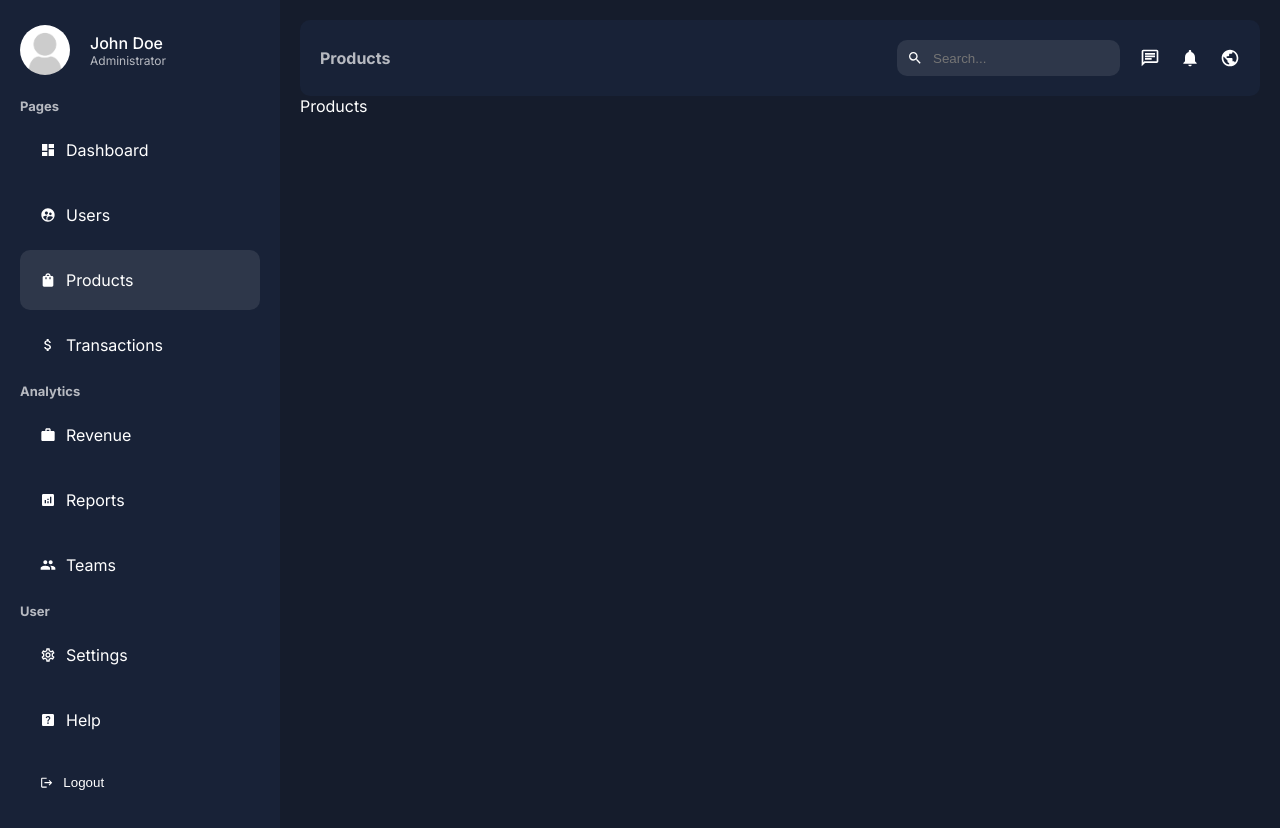
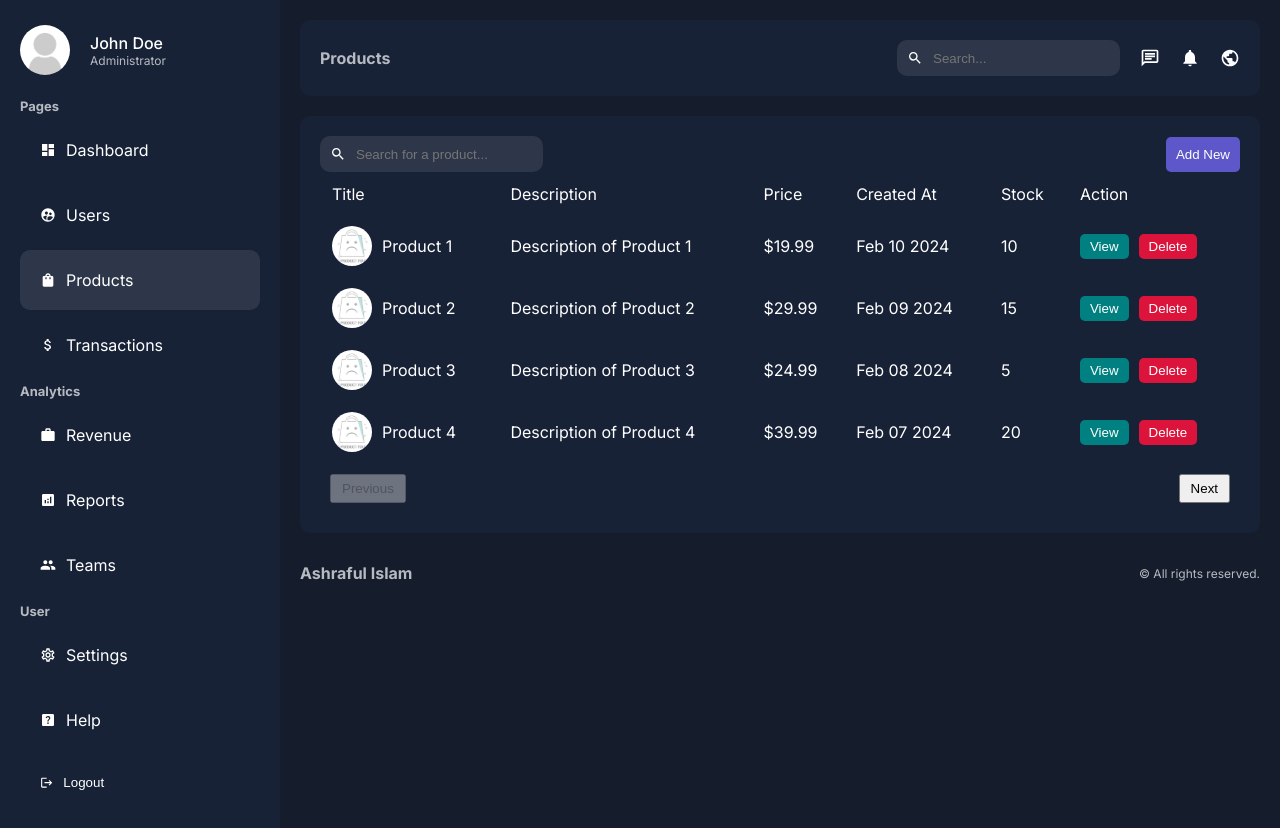
Before and after one commit to islamashraful/nextjs-admin-app, a Next.js app: page /dashboard/products in a window 1280 px wide. Built offline with nearby package versions, Linux system fonts and the light colour scheme.

Commit message:
Product List, User List

```diff
--- a/app/dashboard/layout.jsx
+++ b/app/dashboard/layout.jsx
@@ -1,5 +1,6 @@
 import Navbar from "../ui/dashboard/navbar/navbar";
 import Sidebar from "../ui/dashboard/sidebar/sidebar";
+import Footer from "../ui/dashboard/footer/footer";
 
 import styles from "../ui/dashboard/dashboard.module.css";
 
@@ -12,6 +13,7 @@
       <div className={styles.content}>
         <Navbar />
         {children}
+        <Footer />
       </div>
     </div>
   );
--- a/app/dashboard/products/page.jsx
+++ b/app/dashboard/products/page.jsx
@@ -1,5 +1,107 @@
-const Products = () => {
-  return <div>Products</div>;
+import Image from "next/image";
+import Link from "next/link";
+import Search from "@/app/ui/dashboard/search/search";
+import Pagination from "@/app/ui/dashboard/pagination/pagination";
+
+import styles from "@/app/ui/dashboard/products/products.module.css";
+
+const products = [
+  {
+    id: 1,
+    title: "Product 1",
+    desc: "Description of Product 1",
+    price: 19.99,
+    createdAt: new Date("2024-02-10"),
+    stock: 10,
+  },
+  {
+    id: 2,
+    title: "Product 2",
+    desc: "Description of Product 2",
+    price: 29.99,
+    createdAt: new Date("2024-02-09"),
+    stock: 15,
+  },
+  {
+    id: 3,
+    title: "Product 3",
+    desc: "Description of Product 3",
+    price: 24.99,
+    createdAt: new Date("2024-02-08"),
+    stock: 5,
+  },
+  {
+    id: 4,
+    title: "Product 4",
+    desc: "Description of Product 4",
+    price: 39.99,
+    createdAt: new Date("2024-02-07"),
+    stock: 20,
+  },
+];
+
+const Products = async ({ searchParams }) => {
+  const q = searchParams?.q || "";
+  const page = searchParams?.page || 1;
+
+  return (
+    <div className={styles.container}>
+      <div className={styles.top}>
+        <Search placeholder="Search for a product..." />
+        <Link href="/dashboard/products/add">
+          <button className={styles.addButton}>Add New</button>
+        </Link>
+      </div>
+      <table className={styles.table}>
+        <thead>
+          <tr>
+            <td>Title</td>
+            <td>Description</td>
+            <td>Price</td>
+            <td>Created At</td>
+            <td>Stock</td>
+            <td>Action</td>
+          </tr>
+        </thead>
+        <tbody>
+          {products.map((product) => (
+            <tr key={product.id}>
+              <td>
+                <div className={styles.product}>
+                  <Image
+                    src={product.img || "/noproduct.jpg"}
+                    alt=""
+                    width={40}
+                    height={40}
+                    className={styles.productImage}
+                  />
+                  {product.title}
+                </div>
+              </td>
+              <td>{product.desc}</td>
+              <td>${product.price}</td>
+              <td>{product.createdAt?.toString().slice(4, 16)}</td>
+              <td>{product.stock}</td>
+              <td>
+                <div className={styles.buttons}>
+                  <Link href={`/dashboard/products/${product.id}`}>
+                    <button className={`${styles.button} ${styles.view}`}>
+                      View
+                    </button>
+                  </Link>
+
+                  <button className={`${styles.button} ${styles.delete}`}>
+                    Delete
+                  </button>
+                </div>
+              </td>
+            </tr>
+          ))}
+        </tbody>
+      </table>
+      <Pagination count={100} />
+    </div>
+  );
 };
 
 export default Products;
--- /dev/null
+++ b/app/ui/dashboard/footer/footer.jsx
@@ -0,0 +1,12 @@
+import styles from "./footer.module.css";
+
+const Footer = () => {
+  return (
+    <div className={styles.container}>
+      <div className={styles.logo}>Ashraful Islam</div>
+      <div className={styles.text}>© All rights reserved.</div>
+    </div>
+  );
+};
+
+export default Footer;
--- /dev/null
+++ b/app/ui/dashboard/footer/footer.module.css
@@ -0,0 +1,15 @@
+.container {
+  display: flex;
+  align-items: center;
+  justify-content: space-between;
+  margin-top: 30px;
+  color: var(--textSoft);
+}
+
+.logo {
+  font-weight: bold;
+}
+
+.text {
+  font-size: 12px;
+}
--- /dev/null
+++ b/app/ui/dashboard/pagination/pagination.jsx
@@ -0,0 +1,48 @@
+"use client";
+
+import { usePathname, useRouter, useSearchParams } from "next/navigation";
+
+import styles from "./pagination.module.css";
+
+const ITEM_PER_PAGE = 2;
+
+const Pagination = ({ count }) => {
+  const searchParams = useSearchParams();
+  const { replace } = useRouter();
+  const pathname = usePathname();
+
+  const page = searchParams.get("page") || 1;
+
+  const params = new URLSearchParams(searchParams);
+
+  const hasPrev = ITEM_PER_PAGE * (parseInt(page) - 1) > 0;
+  const hasNext = ITEM_PER_PAGE * (parseInt(page) - 1) + ITEM_PER_PAGE < count;
+
+  const handleChangePage = (type) => {
+    type === "prev"
+      ? params.set("page", parseInt(page) - 1)
+      : params.set("page", parseInt(page) + 1);
+    replace(`${pathname}?${params}`);
+  };
+
+  return (
+    <div className={styles.container}>
+      <button
+        className={styles.button}
+        disabled={!hasPrev}
+        onClick={() => handleChangePage("prev")}
+      >
+        Previous
+      </button>
+      <button
+        className={styles.button}
+        disabled={!hasNext}
+        onClick={() => handleChangePage("next")}
+      >
+        Next
+      </button>
+    </div>
+  );
+};
+
+export default Pagination;
--- /dev/null
+++ b/app/ui/dashboard/pagination/pagination.module.css
@@ -0,0 +1,14 @@
+.container{
+  padding: 10px;
+  display: flex;
+  justify-content: space-between;
+}
+
+.button{
+  padding: 5px 10px;
+  cursor: pointer;
+}
+
+.button:disabled{
+  cursor: not-allowed;
+}
--- /dev/null
+++ b/app/ui/dashboard/products/products.module.css
@@ -0,0 +1,61 @@
+.container{
+  background-color: var(--bgSoft);
+  padding: 20px;
+  border-radius: 10px;
+  margin-top: 20px;
+}
+
+.top{
+  display: flex;
+  align-items: center;
+  justify-content: space-between;
+}
+
+.addButton{
+  padding: 10px;
+  background-color: #5d57c9;
+  color: var(--text);
+  border: none;
+  border-radius: 5px;
+  cursor: pointer;
+}
+
+.table{
+  width: 100%;
+}
+
+.table td{
+  padding: 10px;
+}
+
+.product{
+  display: flex;
+  align-items: center;
+  gap: 10px;
+}
+
+.productImage{
+  border-radius: 50%;
+  object-fit: cover;
+}
+
+.buttons{
+  display: flex;
+  gap: 10px;
+}
+
+.button{
+  padding: 5px 10px;
+  border-radius: 5px;
+  color: var(--text);
+  border: none;
+  cursor: pointer;
+}
+
+.view{
+  background-color: teal;
+}
+
+.delete{
+  background-color: crimson;
+}
--- /dev/null
+++ b/app/ui/dashboard/search/search.jsx
@@ -0,0 +1,13 @@
+import { MdSearch } from "react-icons/md";
+import styles from "./search.module.css";
+
+const Search = ({ placeholder }) => {
+  return (
+    <div className={styles.container}>
+      <MdSearch />
+      <input type="text" placeholder={placeholder} className={styles.input} />
+    </div>
+  );
+};
+
+export default Search;
--- /dev/null
+++ b/app/ui/dashboard/search/search.module.css
@@ -0,0 +1,16 @@
+.container {
+  display: flex;
+  align-items: center;
+  gap: 10px;
+  background-color: #2e374a;
+  padding: 10px;
+  border-radius: 10px;
+  width: max-content;
+}
+
+.input {
+  background-color: transparent;
+  border: none;
+  color: var(--text);
+  outline: none;
+}
--- /dev/null
+++ b/app/ui/dashboard/users/users.module.css
@@ -0,0 +1,61 @@
+.container {
+  background-color: var(--bgSoft);
+  padding: 20px;
+  border-radius: 10px;
+  margin-top: 20px;
+}
+
+.top {
+  display: flex;
+  align-items: center;
+  justify-content: space-between;
+}
+
+.addButton {
+  padding: 10px;
+  background-color: #5d57c9;
+  color: var(--text);
+  border: none;
+  border-radius: 5px;
+  cursor: pointer;
+}
+
+.table {
+  width: 100%;
+}
+
+.table td {
+  padding: 10px;
+}
+
+.user {
+  display: flex;
+  align-items: center;
+  gap: 10px;
+}
+
+.userImage {
+  border-radius: 50%;
+  object-fit: cover;
+}
+
+.buttons {
+  display: flex;
+  gap: 10px;
+}
+
+.button {
+  padding: 5px 10px;
+  border-radius: 5px;
+  color: var(--text);
+  border: none;
+  cursor: pointer;
+}
+
+.view {
+  background-color: teal;
+}
+
+.delete {
+  background-color: crimson;
+}
```
Also changed, not shown: app/dashboard/users/page.jsx (+74 -1 lines), public/noproduct.jpg (added).
